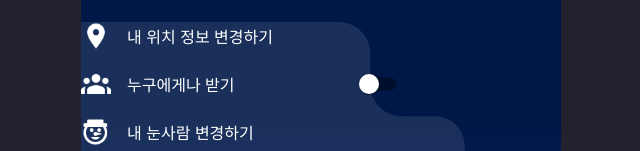
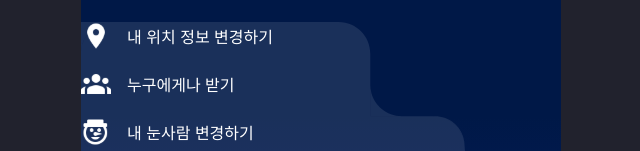
Before and after one commit to GDSC-snowflowerthon/firstsnow-team04-web, a React (Create React App) app: page /setting in a window 1280 px wide. Shown: the part 163-314 px from the top of the page, without its empty margins (319-959 px from the left). Built offline with nearby package versions, Linux system fonts and the light colour scheme.

Commit message:
etc : merge

```diff
--- a/src/components/SettingToggle.js
+++ b/src/components/SettingToggle.js
@@ -1,4 +1,4 @@
-import Switch from "@mui/material/Switch";
+// import Switch from "@mui/material/Switch";
 import userIcon from "../assets/change-user.svg";
 import "./Setting.css";
 import { useState } from "react";
@@ -13,12 +13,12 @@ const SettingToggle = ({ init }) => {
       <img src={userIcon} className="Setting-Icon"></img>
       <div className="Setting-Wrapper">
         <div className="Setting-Text">{SETTING[toggle]}</div>
-        <Switch
+        {/* <Switch
           checked={toggle}
           onChange={(e) => {
             setToggle(Number(!toggle));
           }}
-        ></Switch>
+        ></Switch> */}
       </div>
     </div>
   );
```
